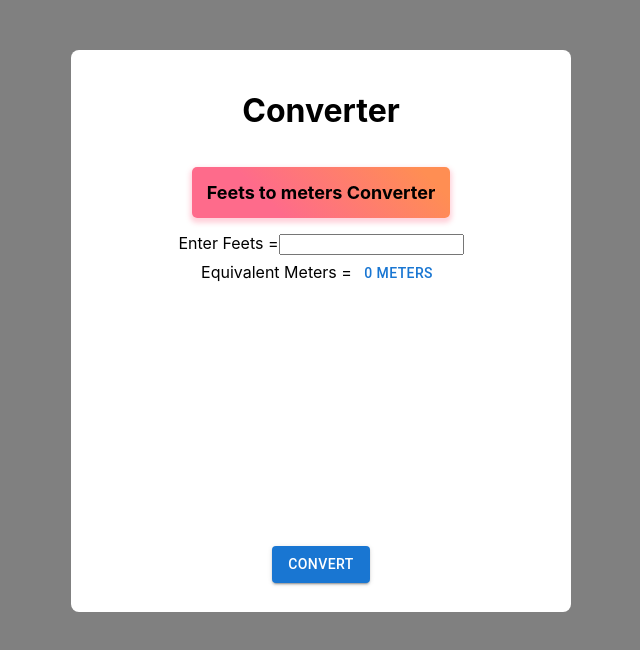
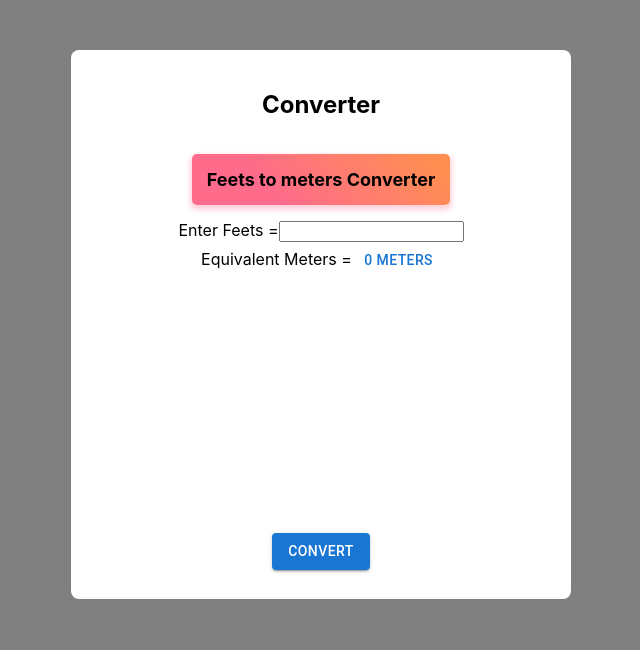
Before and after one commit to sbgoud/converter, a React (Create React App) app: page / in a window 1280 px wide. Shown: the top 650 px of the page, without its empty margins (4-644 px from the left). Built offline with nearby package versions, Linux system fonts and the light colour scheme.

Commit message:
changed heading

```diff
--- a/src/App.js
+++ b/src/App.js
@@ -17,7 +17,7 @@ export default function BasicButtons() {
 
   return (
     <div className="thebox">
-    <h1>Converter</h1>
+    <h2>Converter</h2>
       <div className="heading"><strong>Feets to meters Converter</strong></div>
       <div>
         Enter Feets =
```
